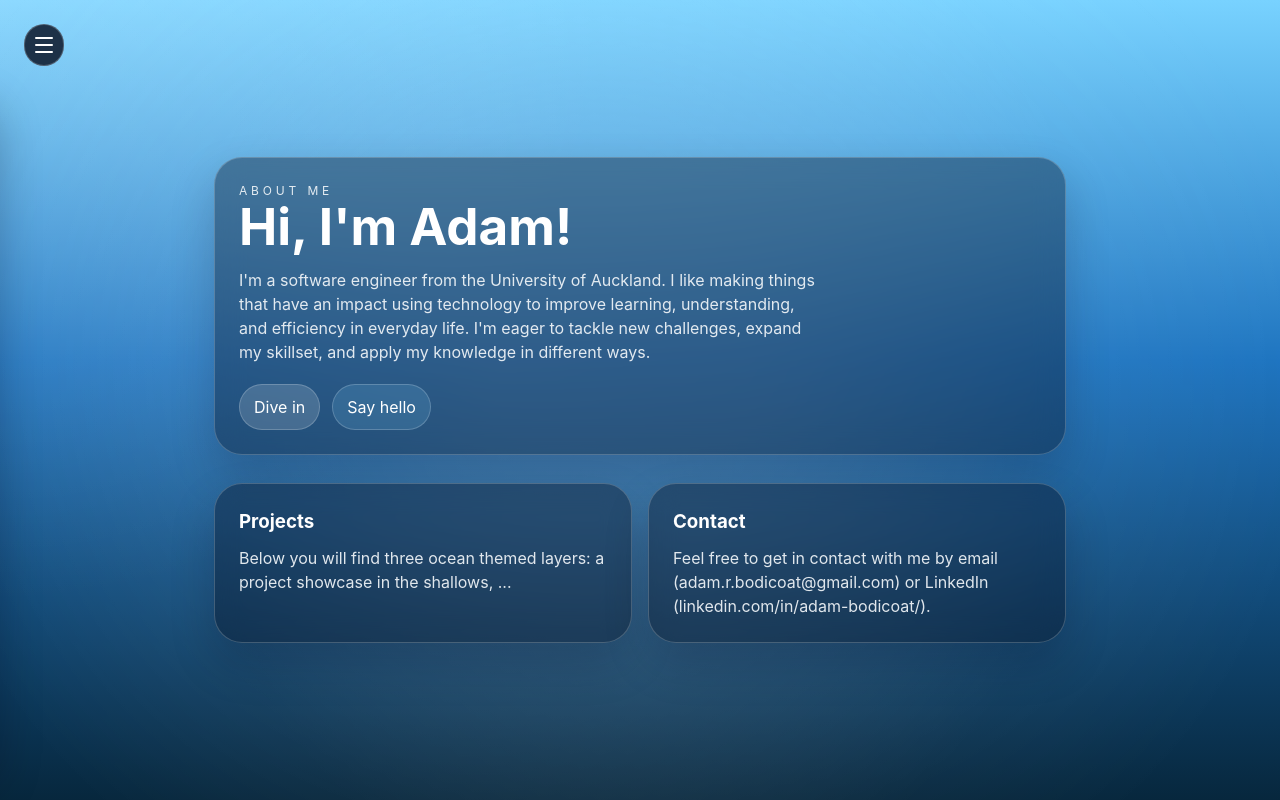
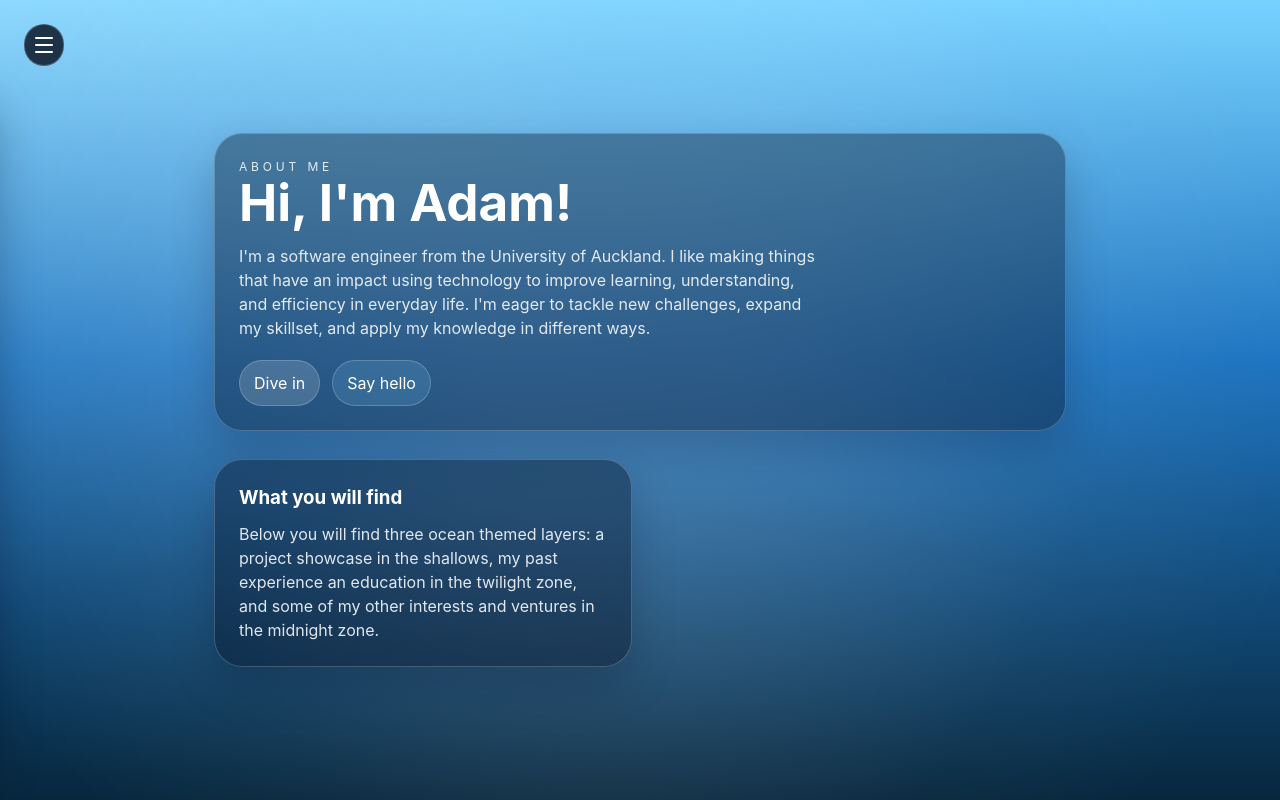
Before and after one commit to adxmb/website, a React (Vite) app: page / in a window 1280 px wide. Built offline with nearby package versions, Linux system fonts and the light colour scheme.

Commit message:
Changes to content for each level

```diff
--- a/src/App.tsx
+++ b/src/App.tsx
@@ -8,7 +8,11 @@ import "./App.css";
 import type { Fish, Level, Project } from "./types";
 import { levels } from "./data/levels";
 import { fishByLevel } from "./data/fish";
-import { projectsById, getUniqueProjectsForFish } from "./data/projects";
+import {
+    projectsById,
+    buildProjectIdsByLevel,
+    getUniqueProjects,
+} from "./data/projects";
 import { Sidebar } from "./components/Sidebar";
 import { SurfaceLevel } from "./components/SurfaceLevel";
 import { DepthLevel } from "./components/DepthLevel";
@@ -174,6 +178,8 @@ export default function App() {
         window.setTimeout(() => setSummaryLevelId(null), 700);
     };
 
+    const projectIdsByLevel = buildProjectIdsByLevel(fishByLevel);
+
     const selectedProject: Project | null = selectedFish
         ? (projectsById[selectedFish.projectId] ?? null)
         : null;
@@ -183,7 +189,7 @@ export default function App() {
         : null;
 
     const summaryProjects = summaryLevelId
-        ? getUniqueProjectsForFish(
+        ? getUniqueProjects(
               fishByLevel[summaryLevelId].map((fish) => fish.projectId),
           )
         : [];
@@ -214,6 +220,9 @@ export default function App() {
             >
                 {levels.map((level, index) => {
                     const fishPool = fishByLevel[level.id];
+                    const levelProjectNames = getUniqueProjects(
+                        projectIdsByLevel[level.id],
+                    ).map((project) => project.name);
 
                     return (
                         <section
@@ -236,6 +245,7 @@ export default function App() {
                                     level={level}
                                     fishPool={fishPool}
                                     onOpenFish={openFish}
+                                    projectNames={levelProjectNames}
                                 />
                             )}
                         </section>
--- a/src/components/DepthLevel.tsx
+++ b/src/components/DepthLevel.tsx
@@ -5,10 +5,22 @@ type DepthLevelProps = {
     level: Level;
     fishPool: Fish[];
     onOpenFish: (fish: Fish) => void;
+    projectNames: string[];
 };
 
-export function DepthLevel({ level, fishPool, onOpenFish }: DepthLevelProps) {
+export function DepthLevel({
+    level,
+    fishPool,
+    onOpenFish,
+    projectNames,
+}: DepthLevelProps) {
     const panel = level.panel;
+
+    const resolvedBody = panel
+        ? typeof panel.body === "function"
+            ? panel.body(projectNames)
+            : panel.body
+        : "";
 
     return (
         <div className="depth-copy">
@@ -22,7 +34,7 @@ export function DepthLevel({ level, fishPool, onOpenFish }: DepthLevelProps) {
                 <div className="depth-panel">
                     <div className="panel-text">
                         <h3>{panel.heading}</h3>
-                        {panel.body ? <p>{panel.body}</p> : null}
+                        {resolvedBody ? <p>{resolvedBody}</p> : null}
                     </div>
                     {panel.facts.length > 0 ? (
                         <div className="panel-facts">
--- a/src/components/SurfaceLevel.tsx
+++ b/src/components/SurfaceLevel.tsx
@@ -35,18 +35,12 @@ export function SurfaceLevel({ goToLevel }: SurfaceLevelProps) {
 
             <div className="info-stack">
                 <article className="info-card" id="projects">
-                    <h3>Projects</h3>
+                    <h3>What you will find</h3>
                     <p>
                         Below you will find three ocean themed layers: a project
-                        showcase in the shallows, ...
-                    </p>
-                </article>
-                <article className="info-card" id="contact">
-                    <h3>Contact</h3>
-                    <p>
-                        Feel free to get in contact with me by email
-                        (adam.r.bodicoat@gmail.com) or LinkedIn
-                        (linkedin.com/in/adam-bodicoat/).
+                        showcase in the shallows, my past experience an
+                        education in the twilight zone, and some of my other
+                        interests and ventures in the midnight zone.
                     </p>
                 </article>
             </div>
--- a/src/data/levels.ts
+++ b/src/data/levels.ts
@@ -1,4 +1,5 @@
 import type { Level } from "../types";
+import { formatList } from "../utils/formatList";
 
 export const levels: Level[] = [
     {
@@ -12,14 +13,17 @@ export const levels: Level[] = [
         id: "shallows",
         title: "Shallows",
         depth: "Shallows",
-        intro: "An overview of personal projects I have worked on through the years.",
+        intro: "An overview of personal projects and research I have worked on through the years.",
         accent: "#38bdf8",
         panel: {
-            heading: "Built in the light",
-            body: "Sunlight still reaches this far down, so the work here favours clarity: finished products, clean interfaces, and ideas built to be used rather than just admired.",
+            heading: "Projects and Research",
+            body: (projectNames) =>
+                `A few personal projects from outside my sutdies or work live here, including ${formatList(
+                    projectNames,
+                )}. Tap anything swimming past for more details.`,
             facts: [
-                { label: "Focus", value: "Usability and polish" },
-                { label: "Energy", value: "Bright, direct, practical" },
+                { label: "Focus", value: "Personal projects and curiosity" },
+                { label: "Energy", value: "Exploratory, self-directed" },
             ],
         },
     },
@@ -27,14 +31,14 @@ export const levels: Level[] = [
         id: "twilight",
         title: "Twilight Zone",
         depth: "Twilight Zone",
-        intro: "Explorations that sit between play and production.",
+        intro: "My work experience and educational background.",
         accent: "#818cf8",
         panel: {
-            heading: "Half-lit ideas",
-            body: "Light is fading here, and so is the certainty. These are the projects that started as a question - prototypes, toolkits, and interface studies thathaven't fully decided what they want to be yet.",
+            heading: "Professional Background",
+            body: "Here you will find details about my education, and the roles I've worked in past and current. Tap anything swimming past for more details.",
             facts: [
-                { label: "Focus", value: "Exploration and play" },
-                { label: "Energy", value: "Curious, unresolved" },
+                { label: "Focus", value: "Education and work history" },
+                { label: "Energy", value: "Structured, professional" },
             ],
         },
     },
--- a/src/data/projects.ts
+++ b/src/data/projects.ts
@@ -1,4 +1,4 @@
-import type { Project } from "../types";
+import type { Fish, Level, Project } from "../types";
 
 export const projectsById: Record<string, Project> = {
     "neural-network": {
@@ -103,6 +103,33 @@ export const projectsById: Record<string, Project> = {
     },
 };
 
+export function buildProjectIdsByLevel(
+    fishByLevel: Record<Level["id"], Fish[]>,
+): Record<Level["id"], string[]> {
+    const result = {} as Record<Level["id"], string[]>;
+
+    for (const levelId of Object.keys(fishByLevel) as Level["id"][]) {
+        result[levelId] = fishByLevel[levelId].map((fish) => fish.projectId);
+    }
+
+    return result;
+}
+
+export function getUniqueProjects(projectIds: string[]): Project[] {
+    const seen = new Set<string>();
+    const result: Project[] = [];
+
+    for (const id of projectIds) {
+        if (seen.has(id)) continue;
+        const project = projectsById[id];
+        if (!project) continue;
+        seen.add(id);
+        result.push(project);
+    }
+
+    return result;
+}
+
 export function getUniqueProjectsForFish(fishProjectIds: string[]): Project[] {
     const seen = new Set<string>();
     const result: Project[] = [];
--- a/src/types.ts
+++ b/src/types.ts
@@ -23,7 +23,7 @@ export type Fish = {
 
 export type LevelPanel = {
     heading: string;
-    body: string;
+    body?: string | ((projectNames: string[]) => string);
     facts: { label: string; value: string }[];
 };
 
--- /dev/null
+++ b/src/utils/formatList.ts
@@ -0,0 +1,9 @@
+export function formatList(items: string[]): string {
+    if (items.length === 0) return "";
+    if (items.length === 1) return items[0];
+    if (items.length === 2) return `${items[0]} and ${items[1]}`;
+
+    const allButLast = items.slice(0, -1).join(", ");
+    const last = items[items.length - 1];
+    return `${allButLast}, and ${last}`;
+}
```
